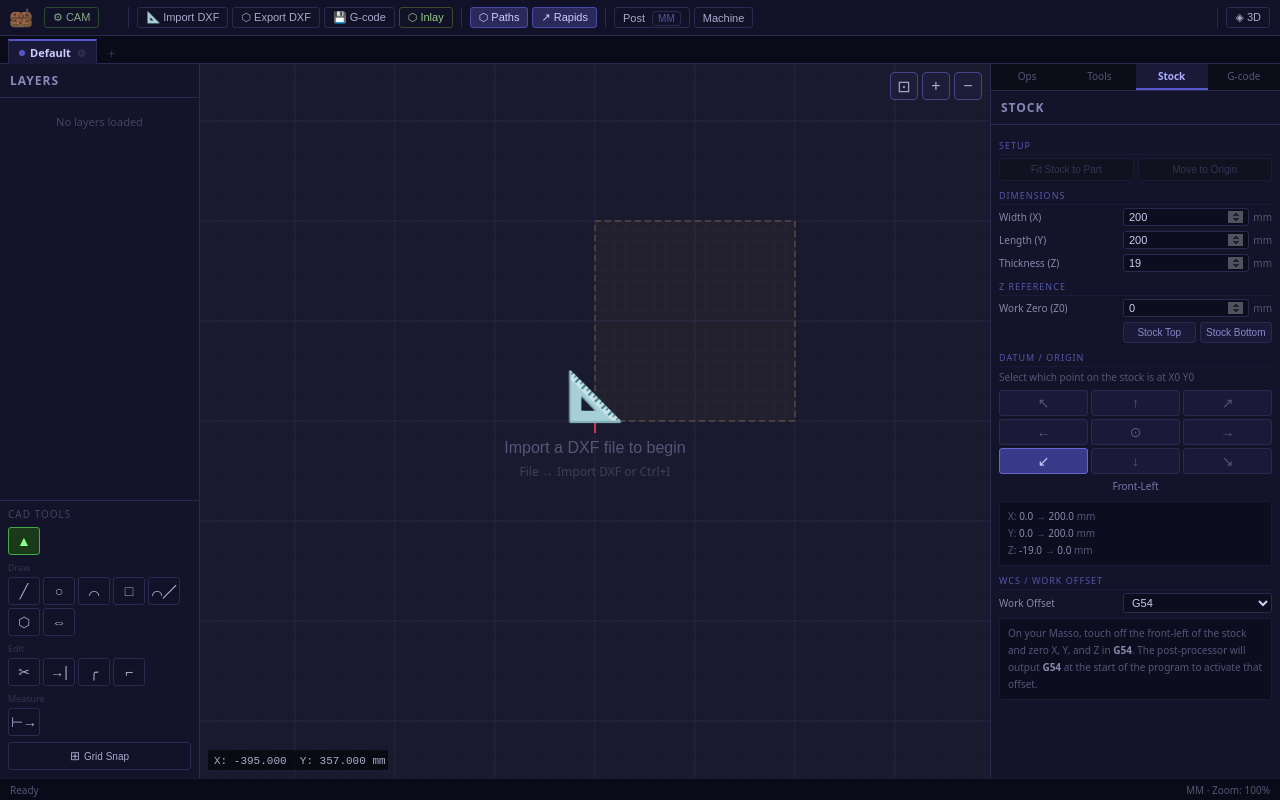
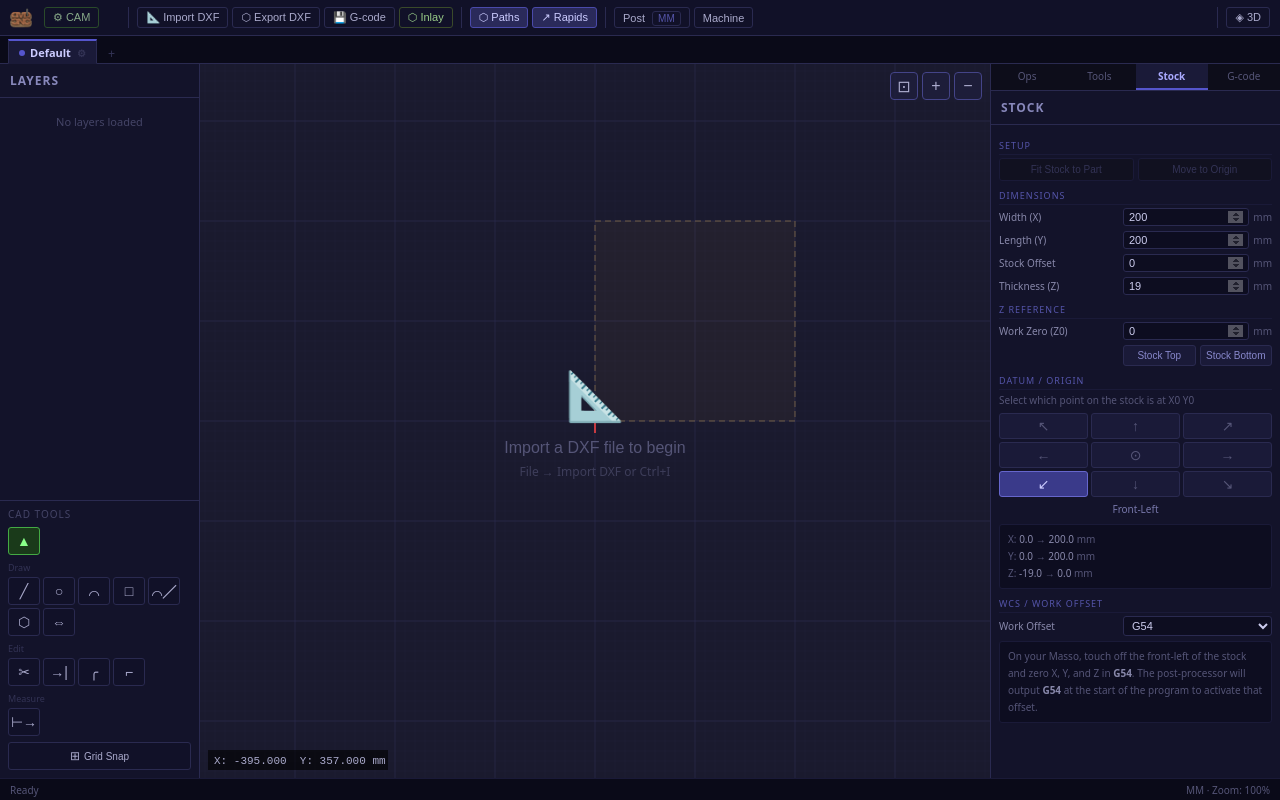
Before and after one commit to moneymikemp/masso-cam, a React (Create React App) app: page / in a window 1280 px wide. Both pictures are taken after a click on the element "Stock". Built offline with nearby package versions, Linux system fonts and the light colour scheme.

Commit message:
add Stock offset

```diff
--- a/src/renderer/components/panels/StockPanel.jsx
+++ b/src/renderer/components/panels/StockPanel.jsx
@@ -168,6 +168,25 @@ export default function StockPanel() {
   function toDisp(v) { return isInch ? +(v / MM_PER_INCH).toFixed(4) : v; }
   function toMM(v)   { return isInch ? v * MM_PER_INCH : v; }
 
+  // Apply a uniform per-side offset around the current part bounds.
+  // Updates width, length, and the stock origin so the geometry stays centred.
+  // If no geometry is loaded, only the stored offset value is updated.
+  function applyStockOffset(dispVal) {
+    const offMM = toMM(dispVal);
+    const updates = { stockOffset: offMM };
+    if (hasGeometry) {
+      const { minX: gMinX, minY: gMinY, maxX: gMaxX, maxY: gMaxY } = bounds;
+      const gW = gMaxX - gMinX, gH = gMaxY - gMinY;
+      const newW = gW + 2 * offMM;
+      const newL = gH + 2 * offMM;
+      updates.width  = newW;
+      updates.length = newL;
+      updates.stockOriginX = gMinX - offMM + datumXFrac(stockConfig.datum) * newW;
+      updates.stockOriginY = gMinY - offMM + datumYFrac(stockConfig.datum) * newL;
+    }
+    dispatch({ type: 'SET_STOCK_CONFIG', payload: updates });
+  }
+
   const distUnit = isInch ? 'in' : 'mm';
   const dStep    = isInch ? 0.01 : 1;
 
@@ -217,6 +236,11 @@ export default function StockPanel() {
         <div style={S.row}>
           <span style={S.label}>Length (Y)</span>
           <NumInput value={toDisp(stockConfig.length)} onChange={v => set('length', toMM(v))} min={0} step={dStep} />
+          <span style={S.unit}>{distUnit}</span>
+        </div>
+        <div style={S.row}>
+          <span style={S.label} title="Uniform margin added to each side of the part bounds. Updates Width and Length automatically. Edit Width / Length directly to override.">Stock Offset</span>
+          <NumInput value={toDisp(stockConfig.stockOffset ?? 0)} onChange={applyStockOffset} min={0} step={dStep} />
           <span style={S.unit}>{distUnit}</span>
         </div>
         <div style={S.row}>
--- a/src/renderer/store/AppContext.js
+++ b/src/renderer/store/AppContext.js
@@ -85,6 +85,7 @@ const initialState = {
     wcs: 'G54',
     stockOriginX: 0,  // world-space X of the datum point
     stockOriginY: 0,  // world-space Y of the datum point
+    stockOffset: 0,   // uniform per-side margin applied around part bounds (mm)
   },
 
   // Machine / post config
```
